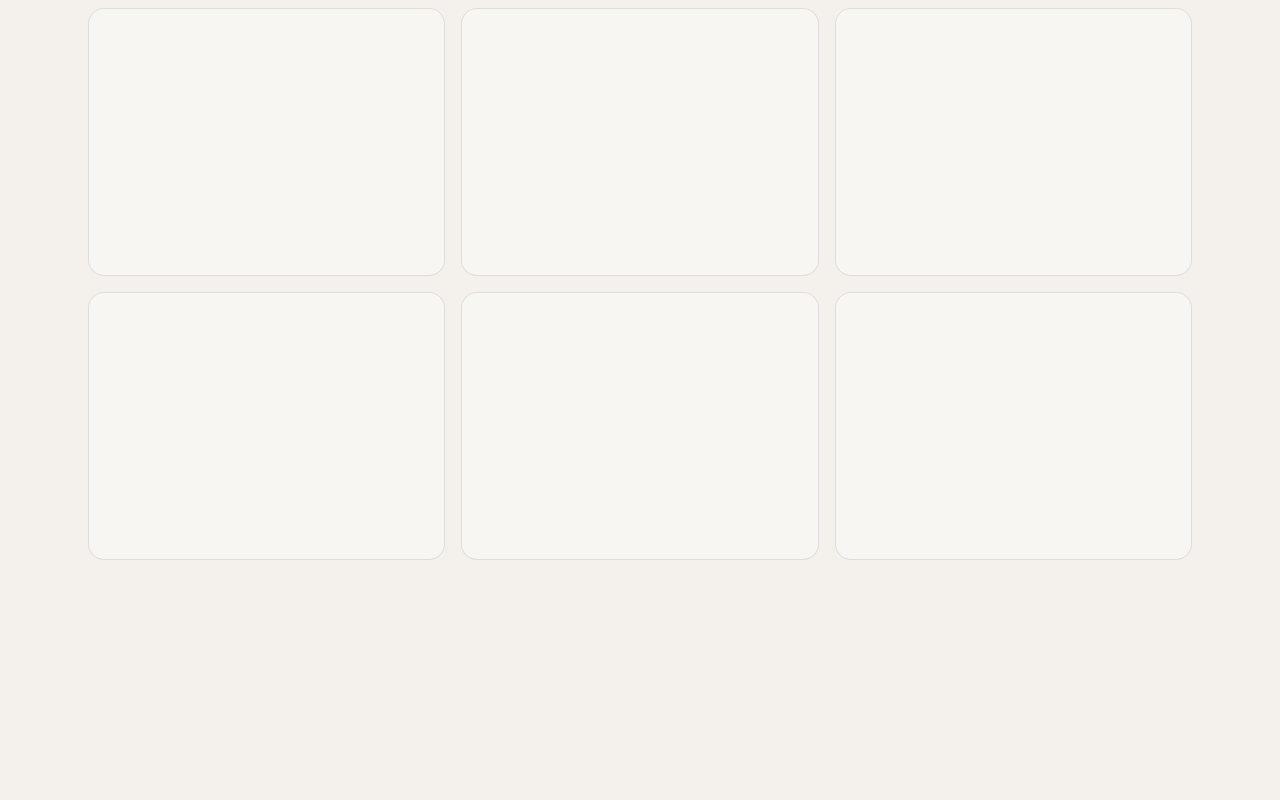
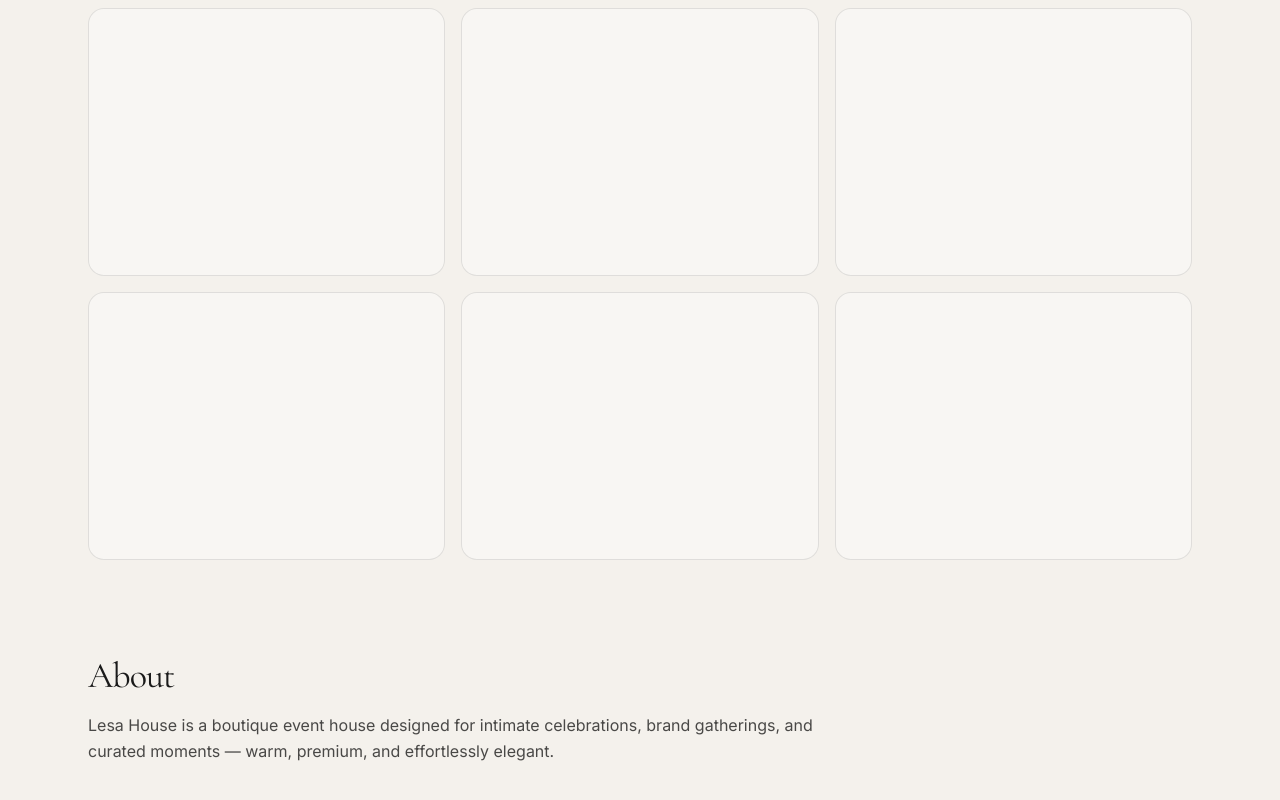
Before and after one commit to irema00/lesa-house-site, a Next.js app: page / in a window 1280 px wide. Shown: the part 555-1355 px from the top of the page. Before the commit the page ends 1163 px from the top, so only its background shows below. Built offline with nearby package versions, Linux system fonts and the light colour scheme.

Commit message:
add About section

```diff
--- /dev/null
+++ b/app/components/sections/About.tsx
@@ -0,0 +1,16 @@
+export function About() {
+  return (
+    <section id="about" className="scroll-mt-24" aria-label="About section">
+      <div className="mx-auto max-w-6xl px-4 py-12 sm:px-6">
+        <h2 className="font-serif text-3xl tracking-tight text-[#1A1A1A] sm:text-4xl">
+          About
+        </h2>
+        <p className="mt-4 max-w-3xl leading-relaxed text-black/70">
+          Lesa House is a boutique event house designed for intimate
+          celebrations, brand gatherings, and curated moments — warm, premium,
+          and effortlessly elegant.
+        </p>
+      </div>
+    </section>
+  );
+}
--- a/app/page.tsx
+++ b/app/page.tsx
@@ -1,6 +1,7 @@
 import { Header } from "./components/Header";
 import { Hero } from "./components/sections/Hero";
 import { GalleryPreview } from "./components/sections/GalleryPreview";
+import { About } from "./components/sections/About";
 export default function Home() {
   return (
     <div className="min-h-screen bg-[#F4F1EC]">
@@ -9,6 +10,7 @@ export default function Home() {
       <main>
         <Hero />
         <GalleryPreview />
+        <About />
       </main>
     </div>
   );
```
